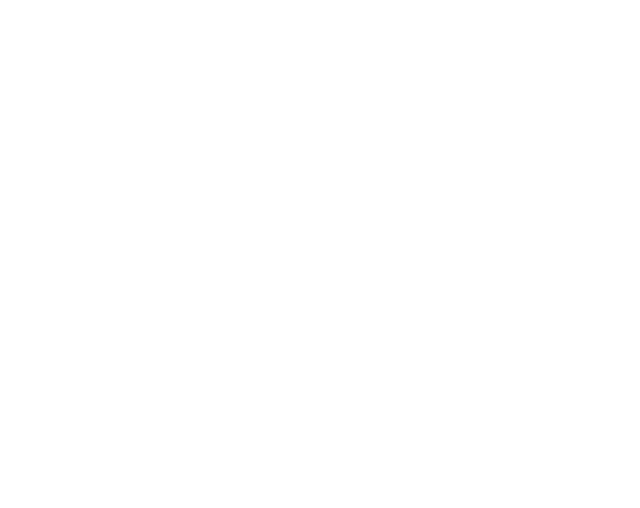
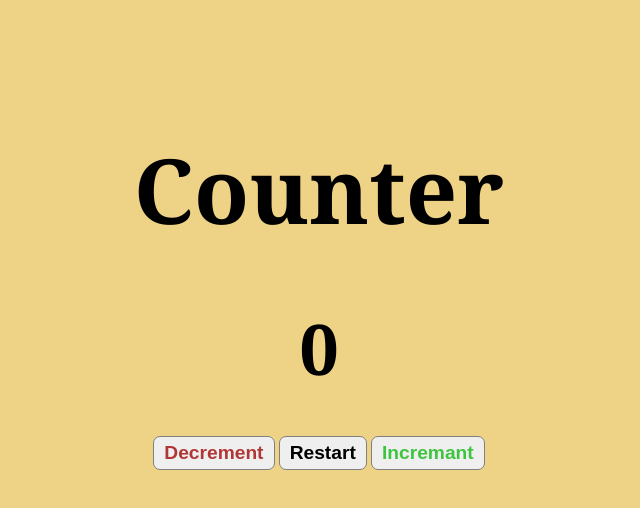
Before and after one commit to azaou123/Js_Projects-Level-1, a plain HTML site: page 1-Counter/index.html in a window 1280 px wide. Shown: the whole page, without its empty margins (321-961 px from the left). Drawn offline with Linux system fonts and the light colour scheme.

Commit message:
Project 1 Finished : Counter

```diff
--- a/1-Counter/index.html
+++ b/1-Counter/index.html
@@ -4,9 +4,19 @@
     <meta charset="UTF-8">
     <meta http-equiv="X-UA-Compatible" content="IE=edge">
     <meta name="viewport" content="width=device-width, initial-scale=1.0">
-    <title>Document</title>
+    <link rel="shortcut icon" href="./fv-icon.png" type="image/x-icon">
+    <title>Simple Js Counter</title>
+    <!-- Including The CSS File  -->
+    <link rel="stylesheet" href="style.css">
 </head>
-<body>
+<body">
+    <h2>Counter</h2>
+    <span id="result">0</span> <br>
+    <button class="decrement" type="text"  onclick="decrement()">Decrement</button>
+    <button class="reset" type="text"  onclick="reset()">Restart</button>
+    <button class="increment" type="text"  onclick="increment()">Incremant</button>
 
+    <!-- Including The JS File  -->
+    <script src="main.js"></script>
 </body>
 </html>
--- /dev/null
+++ b/1-Counter/main.js
@@ -0,0 +1,35 @@
+
+//Function that changes the color of the screen text depending on the value
+function color(){
+    var nbr = eval (document.getElementById("result").innerText);
+    if(nbr>0){
+        document.getElementById("result").style.color = "rgb(63, 196, 63)";
+    }
+    else if (nbr<0){
+        document.getElementById("result").style.color = "rgb(177, 55, 55)";
+    }
+    else {
+        document.getElementById("result").style.color = "black";
+    }
+}
+
+
+//Function increment() to increment the value on screen
+function increment() {
+    var nbr = document.getElementById("result").innerText;
+    document.getElementById("result").innerHTML = eval(nbr)+1;
+    color();
+}
+
+//Function increment() to decrement the value on screen
+function decrement() {
+    var nbr = document.getElementById("result").innerText;
+    document.getElementById("result").innerHTML = eval(nbr)-1;
+    color();
+}
+
+//Function increment() to reset the value on screen
+function reset() {
+    var nbr = document.getElementById("result").innerHTML = 0;
+    color();
+}
--- /dev/null
+++ b/1-Counter/style.css
@@ -0,0 +1,40 @@
+
+body{
+    background-color: rgb(238, 210, 134);
+    justify-content: center;
+    margin-top: 10%;
+    font-family: Cambria, Cochin, Georgia, Times, 'Times New Roman', serif;
+    text-align: center;
+}
+
+h2{
+    font-size: 90px;margin-bottom: 50px;
+}
+
+span{
+    font-size: 70px;
+    font-weight: bolder;
+}
+
+button{
+    margin-top: 40px;
+    border: solid 1px gray;
+    border-radius: 7px;
+    padding: 5px 10px;
+    font-size: larger;
+    font-weight: 800;
+}
+.decrement{
+    color: rgb(177, 55, 55);
+}
+.decrement:hover{
+    background-color: rgb(177, 55, 55);
+    color: white;
+}
+.increment{
+    color: rgb(63, 196, 63);
+}
+.increment:hover{
+    background-color: rgb(63, 196, 63);
+    color: white;
+}
```
Also changed, not shown: 1-Counter/fv-icon.png (added).
